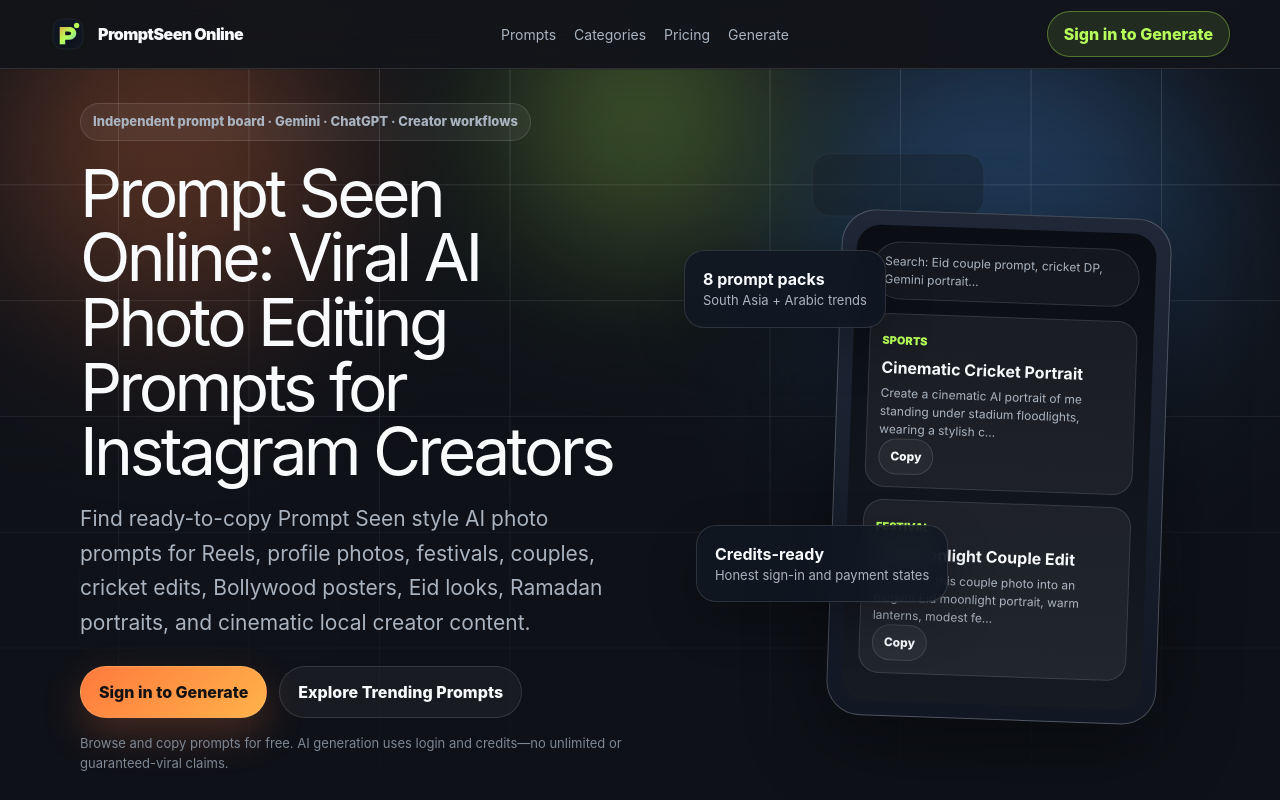
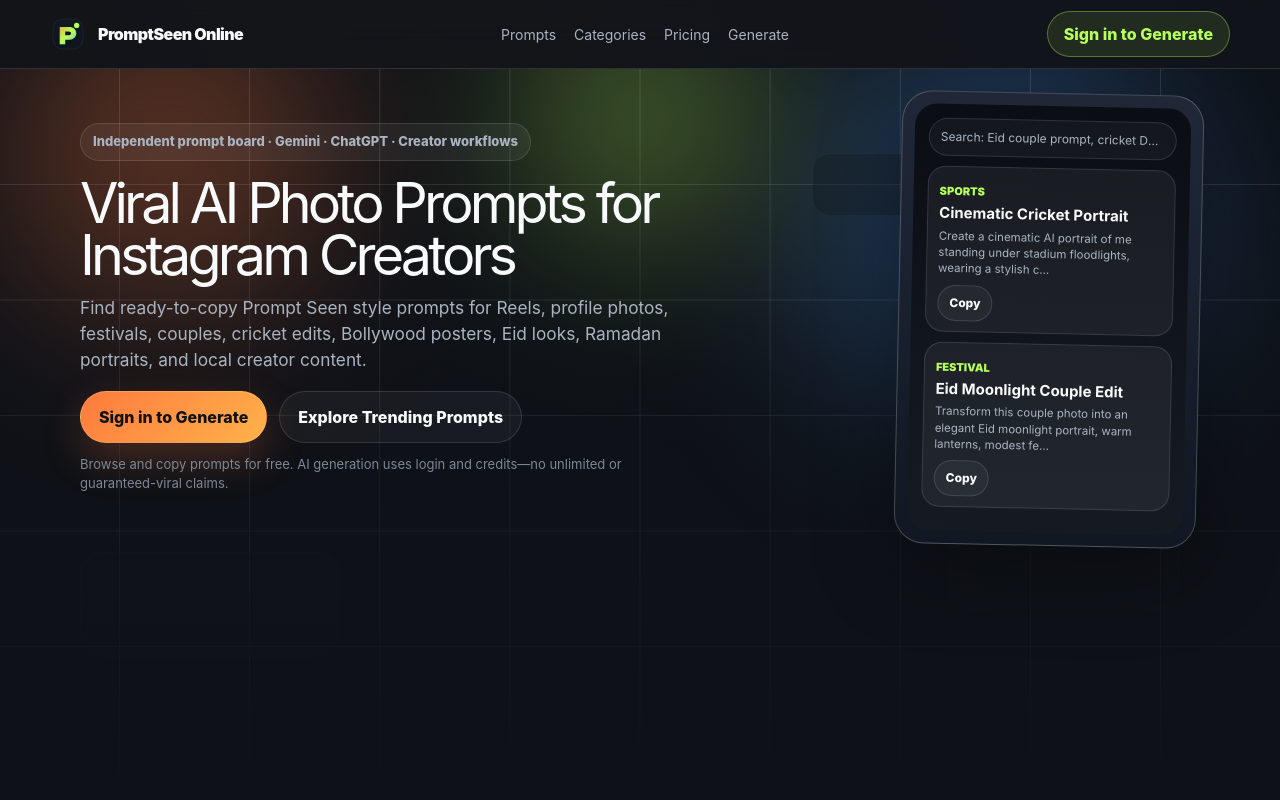
Before and after one commit to guo812/promptseen, a Next.js app: page / in a window 1280 px wide. Shown: the top 800 px of the page. Built offline with nearby package versions, Linux system fonts and the light colour scheme.

Commit message:
fix: fit homepage hero within first fold

```diff
--- a/app/globals.css
+++ b/app/globals.css
@@ -14,3 +14,46 @@
 @media (max-width:1100px){.prompts-grid,.steps-grid,.pricing-grid,.dashboard-grid{grid-template-columns:repeat(2,1fr)}.category-groups{grid-template-columns:repeat(2,1fr)}}
 @media (max-width:980px){.navlinks{display:none}.hero-grid,.generate-shell{grid-template-columns:1fr}.hero-board{min-height:390px}.phone{position:relative;width:min(330px,90%);right:auto;top:auto;margin:0 auto;transform:none}.float-card{display:none}.section-head{display:block}.section-head p{margin-top:14px}.footer-grid{grid-template-columns:1fr}}
 @media (max-width:640px){:root{--nav-h:62px}.wrap,.hero-grid{width:min(100% - 28px,var(--max))}.hero{padding:28px 0}.hero-grid{gap:18px}h1{font-size:40px;line-height:.98}.lead{font-size:16px}.hero-actions .btn,.card-actions .btn{width:100%}.phone{width:100%}.phone-screen{min-height:390px}.prompts-grid,.steps-grid,.pricing-grid,.category-groups,.category-groups.expanded,.dashboard-grid{grid-template-columns:1fr}.section{padding:50px 0}.final-cta{padding:38px 18px}.navcta{display:none}.brand span{font-size:14px}.upload-box{min-height:240px}.page-hero{padding-top:34px}}
+
+/* Hero first-fold fit fix: keep the full value prop and product mockup visible on common laptop viewports. */
+@media (min-width:981px){
+  .hero{padding:24px 0 20px;min-height:calc(100vh - var(--nav-h));display:flex;align-items:flex-start;overflow:hidden}
+  .hero-grid{grid-template-columns:minmax(0,0.96fr) minmax(410px,0.78fr);gap:42px;align-items:center}
+  .hero-copy h1{font-size:clamp(44px,4.35vw,56px);line-height:.94;letter-spacing:-.07em;max-width:620px;margin:16px 0 14px}
+  .hero-copy .lead{font-size:clamp(16px,1.35vw,18px);line-height:1.5;max-width:590px;margin:0}
+  .hero-actions{margin-top:18px}
+  .safety-note{margin-top:12px;max-width:560px;line-height:1.45}
+  .hero-board{min-height:430px;align-self:center}
+  .phone{right:0;top:0;width:302px;transform:rotate(1.2deg);padding:12px;border-radius:30px}
+  .phone-screen{min-height:382px;padding:14px;border-radius:22px}
+  .search-line{padding:9px 11px;margin-bottom:10px;white-space:nowrap;overflow:hidden;text-overflow:ellipsis}
+  .mini-card{padding:10px 11px;margin:10px 0;border-radius:18px}
+  .mini-card strong{margin:3px 0;font-size:15px;line-height:1.25}
+  .mini-card p{font-size:11.5px;line-height:1.42;margin:5px 0 8px}
+  .mini-card .copy-button,.mini-card button{min-height:34px;padding:8px 13px}
+  .float-card{display:none}
+  .float-card.one{left:0;top:18px}
+  .float-card.two{left:0;bottom:28px;max-width:236px}
+}
+@media (min-width:981px) and (max-height:720px){
+  .hero-copy h1{font-size:clamp(40px,4vw,50px);line-height:.93;margin:12px 0}
+  .badge{padding:7px 11px;font-size:12px}
+  .lead{font-size:16px!important;line-height:1.43!important}
+  .hero-board{min-height:390px}
+  .phone{width:286px;padding:10px}
+  .phone-screen{min-height:350px;padding:12px}
+  .mini-card:nth-of-type(3){display:none}
+  .float-card.two{bottom:18px}
+}
+@media (max-width:980px){
+  .hero{padding-top:26px}
+  .hero-copy h1{max-width:760px}
+  .hero-board{min-height:360px}
+  .phone-screen{min-height:340px}
+}
+@media (max-width:640px){
+  .hero-copy h1{font-size:clamp(36px,11vw,44px);line-height:.96;letter-spacing:-.065em}
+  .badge{font-size:12px;line-height:1.35;white-space:normal}
+  .hero-board{min-height:330px}
+  .phone-screen{min-height:318px}
+}
--- a/components/HomeSections.tsx
+++ b/components/HomeSections.tsx
@@ -10,8 +10,8 @@
       <div className="wrap hero-grid">
         <div className="hero-copy">
           <span className="badge">Independent prompt board · Gemini · ChatGPT · Creator workflows</span>
-          <h1>Prompt Seen Online: Viral AI Photo Editing Prompts for Instagram Creators</h1>
-          <p className="lead">Find ready-to-copy Prompt Seen style AI photo prompts for Reels, profile photos, festivals, couples, cricket edits, Bollywood posters, Eid looks, Ramadan portraits, and cinematic local creator content.</p>
+          <h1>Viral AI Photo Prompts for Instagram Creators</h1>
+          <p className="lead">Find ready-to-copy Prompt Seen style prompts for Reels, profile photos, festivals, couples, cricket edits, Bollywood posters, Eid looks, Ramadan portraits, and local creator content.</p>
           <div className="hero-actions">
             <Link className="btn btn-primary" href="/generate">Sign in to Generate</Link>
             <Link className="btn btn-secondary" href="/prompts">Explore Trending Prompts</Link>
```
